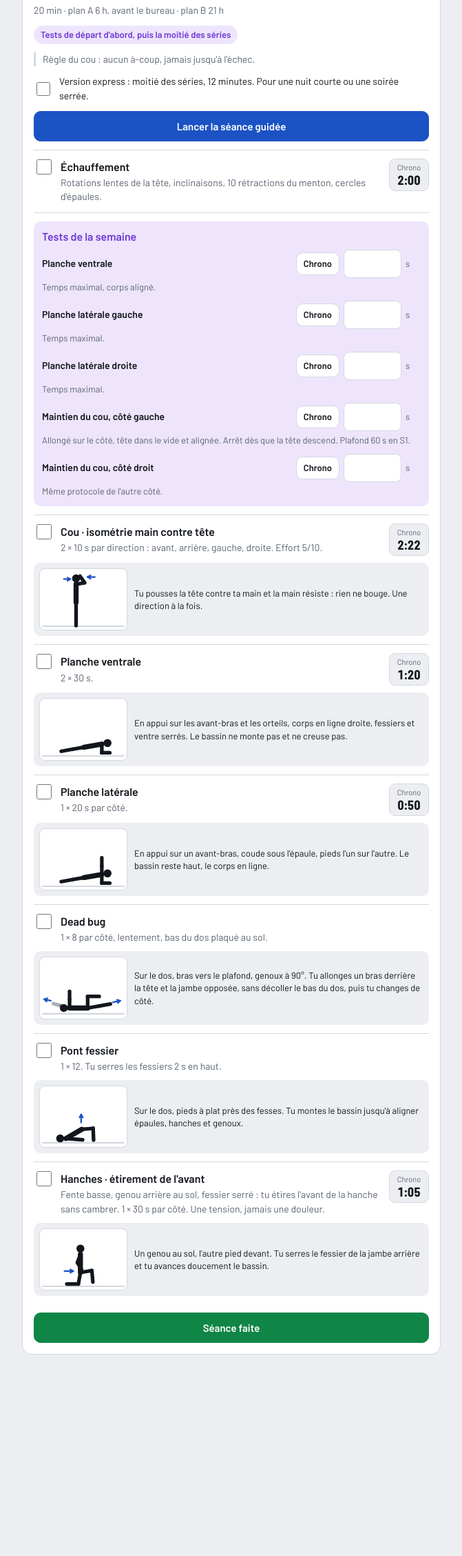
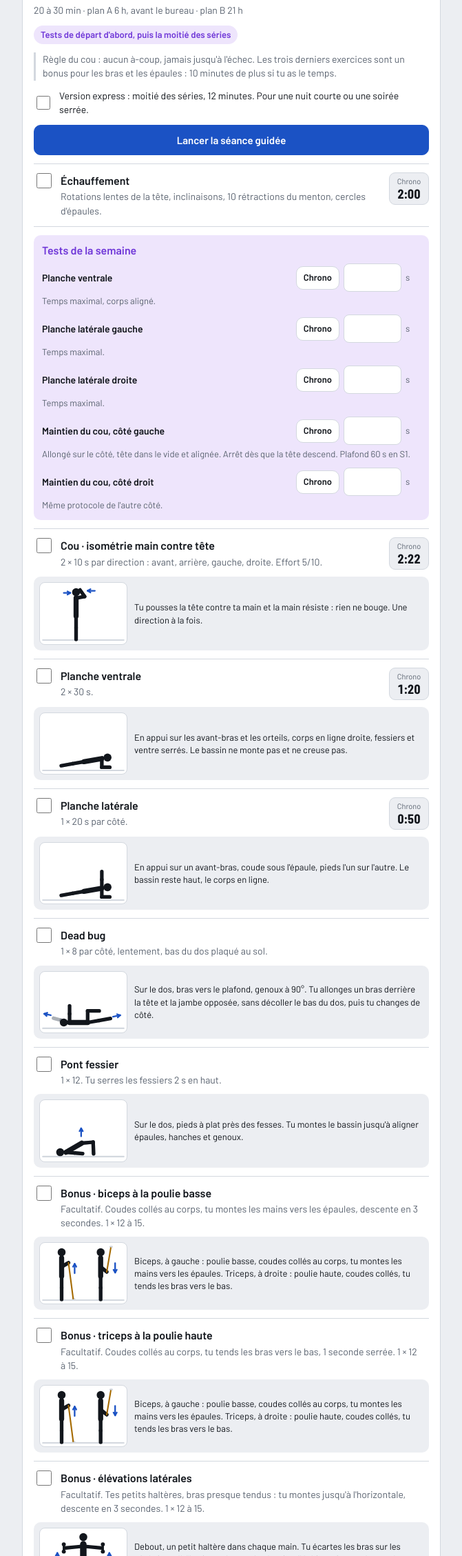
Before and after one commit to Fego007/cooptation-confidentialite, a plain HTML site: page prepa-f4/index.html in a window 1280 px wide. Shown: the part 544-2800 px from the top of the page at 69% size, without its empty margins (304-975 px from the left). Before the commit the page ends 2564 px from the top, so only its background shows below. Drawn offline with Linux system fonts and the light colour scheme.

Commit message:
Prépa F4 : bloc bras et épaules facultatif le lundi
Co-Authored-By: Claude Fable 5.2 <noreply@anthropic.com>
Claude-Session: https://claude.ai/code/session_01QyuC4yjy99pLjPmmypnFFb

```diff
--- a/prepa-f4/index.html
+++ b/prepa-f4/index.html
@@ -278,7 +278,7 @@ var PH = {
   p4:["Phase 4","Intensité course"], aff:["Affûtage","Moins de volume, même intensité"], sai:["En saison","Entretien entre deux meetings"]
 };
 var SLOTS = [
-  {k:"A",  c:"A", t:"Cou + gainage",                     dur:"20 min",       a:"6 h, avant le bureau",        b:"21 h"},
+  {k:"A",  c:"A", t:"Cou + gainage",                     dur:"20 à 30 min",  a:"6 h, avant le bureau",        b:"21 h"},
   {k:"B",  c:"B", t:"Cardio fractionné",                 dur:"25 min",       a:"6 h, avant le bureau",        b:"21 h"},
   {k:"C",  c:"C", t:"Force · cuisses + dos",             dur:"40 min",       a:"12 h 30, à la maison",        b:"17 h au plus tard, tennis à 20 h 30"},
   {k:"m1", c:"m", t:"Micro-séance : cou + vision",       dur:"10 min",       a:"12 h 30 au bureau",           b:"21 h"},
@@ -418,6 +418,8 @@ var ILL={
     figs:[{hip:[40,46],t:275,arms:[[20,20],[20,20]],legs:[[90,90],[90,90]]}],props:[["floor",79],["box",102,3,6,4],["band","h1",[104,7]],["arrow",72,36,62,50]]},
   ecarte:{how:"Vu de dessus : allongé, haltères au-dessus de la poitrine, coudes à peine fléchis. Tu ouvres les bras jusqu'à sentir l'étirement, puis tu refermes comme pour serrer un tronc d'arbre.",
     figs:[],props:[["line",[60,28],[60,56],"nb",12],["line",[60,58],[55,78],"nb"],["line",[60,58],[65,78],"nb"],["line",[55,31],[32,33],"nb"],["line",[65,31],[88,33],"nb"],["circ",[60,17],6,"hd"],["db",[30,33],"v"],["db",[90,33],"v"],["arrow",30,22,45,17],["arrow",90,22,75,17],["txt",25,79,"vue de dessus"]]},
+  lat:{how:"Debout, un petit haltère dans chaque main. Tu écartes les bras sur les côtés jusqu'à l'horizontale, coudes à peine fléchis, puis tu redescends lentement.",
+    figs:[],props:[["floor",79]].concat(FRONT,[["line",[56,25],[35,27],"nb"],["line",[64,25],[85,27],"nb"],["circ",[60,12],5.5,"hd"],["db",[33,27],"v"],["db",[87,27],"v"],["arrow",24,46,24,34],["arrow",96,46,96,34]])},
   bitri:{how:"Biceps, à gauche : poulie basse, coudes collés au corps, tu montes les mains vers les épaules. Triceps, à droite : poulie haute, coudes collés, tu tends les bras vers le bas.",
     figs:[{hip:[30,46],t:270,arms:[[90,330],[90,330]],legs:[[90,90],[90,90]]},{hip:[84,46],t:270,arms:[[90,40],[90,40]],legs:[[90,90],[90,90]]}],props:[["floor",79],["box",44,76,5,3],["box",96,4,5,3],["band","0.h1",[46,77]],["band","1.h1",[98,7]],["arrow",48,42,48,29],["arrow",104,28,104,41]]}
 };
@@ -484,7 +486,7 @@ function build(w,i,express,longV){
   }
 
   if (k==="A"){
-    note="Règle du cou : aucun à-coup, jamais jusqu'à l'échec.";
+    note="Règle du cou : aucun à-coup, jamais jusqu'à l'échec. Les trois derniers exercices sont un bonus pour les bras et les épaules : 10 minutes de plus si tu as le temps.";
     add("Échauffement","Rotations lentes de la tête, inclinaisons, 10 rétractions du menton, cercles d'épaules.",[W("Échauffement",120)]);
     if (testW){ tests=["planche","latG","latD","couG","couD"]; testsAt=B.length; }
     if (p==="p1"){
@@ -524,6 +526,12 @@ function build(w,i,express,longV){
       add("Gainage · circuit sans pause","Planche 45 s, latérale 30 s par côté, creux 30 s, anti-rotation 10 par côté. "+pl(m,"tour","tours")+", 1 minute entre les tours.", sg,"planche");
     } else {
       add("Gainage · un tour","Planche 45 s, latérale 30 s par côté, creux 30 s. Sans aller au bout.",[W("Planche",45),W("Latérale gauche",30),W("Latérale droite",30),W("Creux, genoux fléchis",30)],"planche");
+    }
+    if (p!=="aff"){
+      var AU={p1:[2,"12 à 15"],p2:[3,"10 à 12"],p3:[3,"10 à 12"],p4:[2,"10 à 12"]}[p], ar=S(AU[0])+" × "+AU[1];
+      add("Bonus · biceps à la poulie basse","Facultatif. Coudes collés au corps, tu montes les mains vers les épaules, descente en 3 secondes. "+ar+".","bitri");
+      add("Bonus · triceps à la poulie haute","Facultatif. Coudes collés au corps, tu tends les bras vers le bas, 1 seconde serrée. "+ar+".","bitri");
+      add("Bonus · élévations latérales","Facultatif. Tes petits haltères, bras presque tendus : tu montes jusqu'à l'horizontale, descente en 3 secondes. "+ar+".","lat");
     }
     hip();
   }
--- a/prepa-f4/sw.js
+++ b/prepa-f4/sw.js
@@ -1,5 +1,5 @@
 /* Prépa F4 2027 : cache hors ligne. Changer VERSION à chaque mise à jour des fichiers. */
-const VERSION = "prepa-f4-2026-11-23d";
+const VERSION = "prepa-f4-2026-11-23e";
 const ASSETS = [
   "./", "./index.html", "./manifest.webmanifest",
   "./icons/icon-192.png", "./icons/icon-512.png", "./icons/icon-maskable-512.png", "./icons/apple-touch-icon.png",
```
